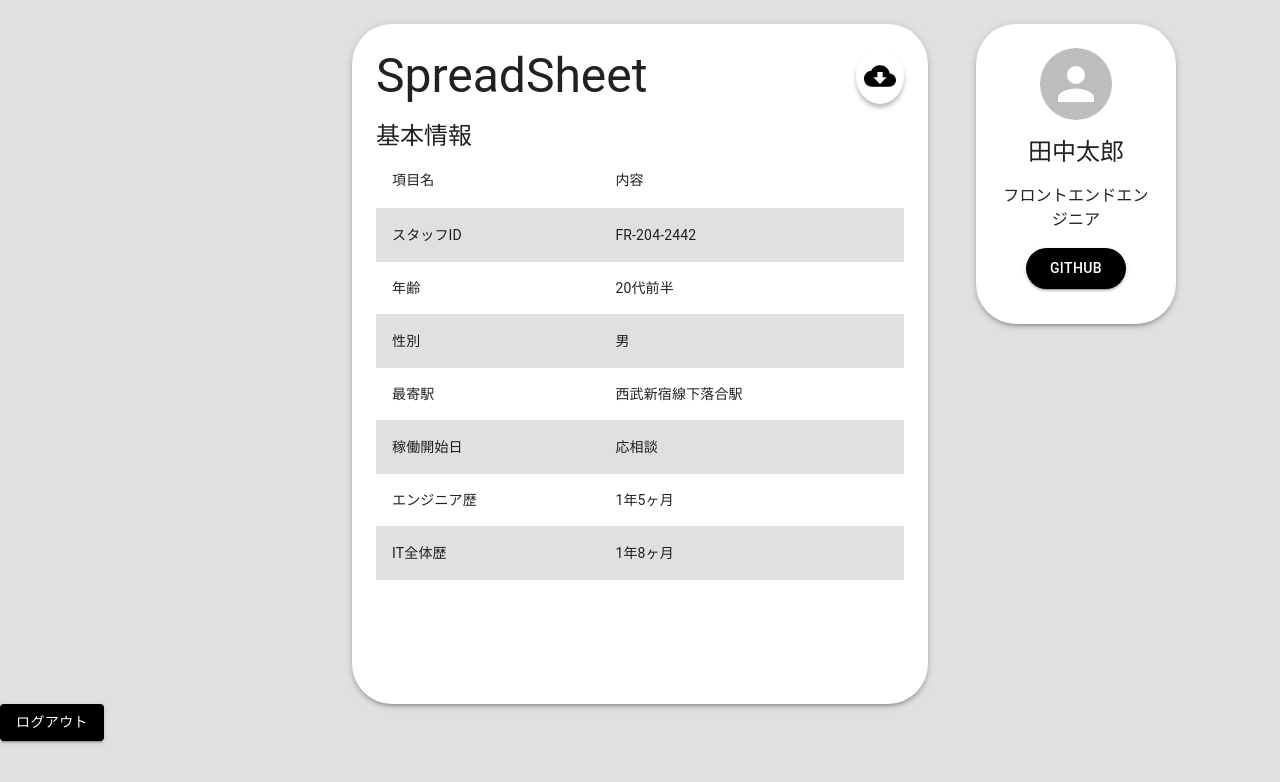
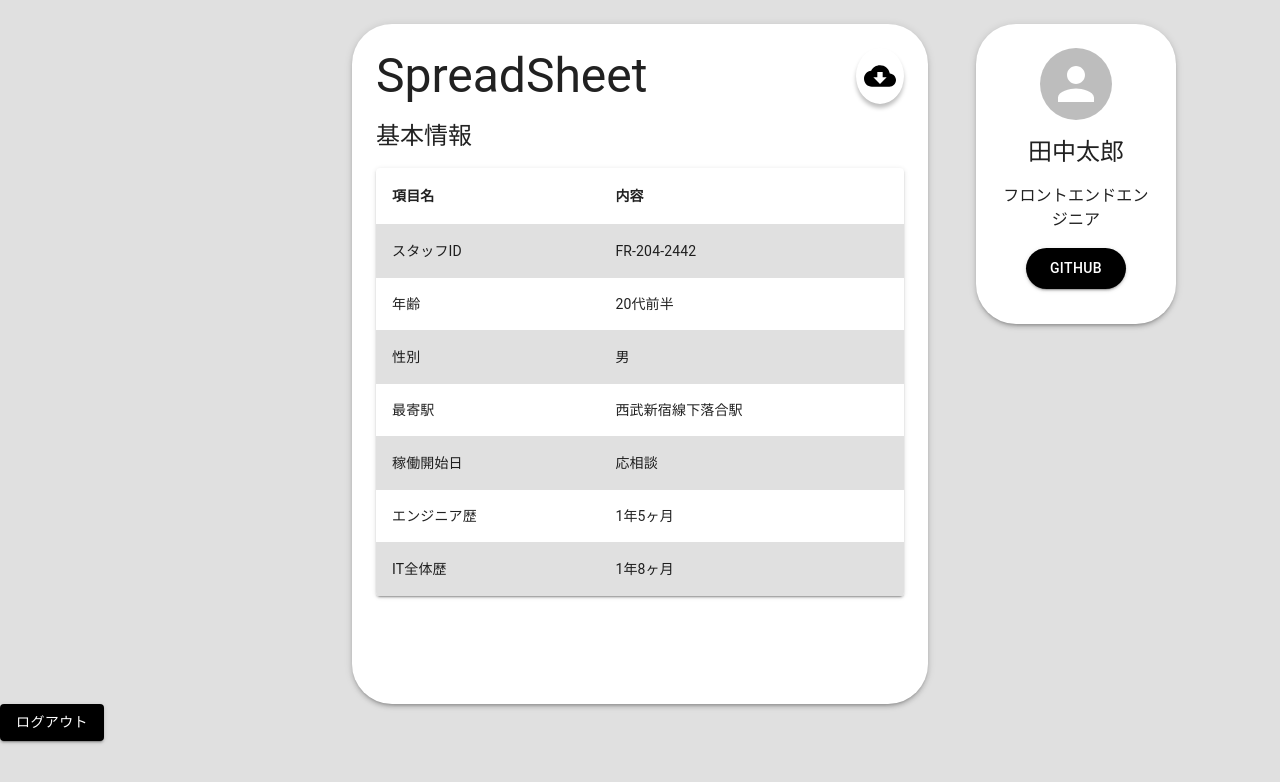
Before and after one commit to kosuke-17/techfolio, a Next.js app in the folder client/: page /home in a window 1280 px wide. Shown: the top 782 px of the page. Built offline with nearby package versions, Linux system fonts and the light colour scheme.

Commit message:
fix UserInformation

```diff
--- a/client/src/components/UserInformation/index.tsx
+++ b/client/src/components/UserInformation/index.tsx
@@ -5,15 +5,17 @@ import TableRow from '@mui/material/TableRow'
 import TableCell from '@mui/material/TableCell'
 import TableBody from '@mui/material/TableBody'
 import { styled } from '@mui/material/styles'
+import Paper from '@mui/material/Paper'
 import Typography from '@mui/material/Typography'
-import Box from '@mui/material/Box'
+import Stack from '@mui/material/Stack'
 
-const StyledUserInformation = styled(Box)(({ theme }) => ({
+const StyledUserInformation = styled(Stack)(({ theme }) => ({
   height: 600,
   paddingTop: theme.spacing(2),
 }))
 
 const UserInformation = () => {
+  const colums = [{ name: '項目名' }, { name: '内容' }]
   const rows = [
     { name: 'スタッフID', content: 'FR-204-2442' },
     { name: '年齢', content: '20代前半' },
@@ -24,14 +26,17 @@ const UserInformation = () => {
     { name: 'IT全体歴', content: '1年8ヶ月' },
   ]
   return (
-    <StyledUserInformation>
+    <StyledUserInformation spacing={2}>
       <Typography variant='h5'>基本情報</Typography>
-      <TableContainer>
-        <Table aria-label='simple table'>
+      <TableContainer component={Paper} elevation={2}>
+        <Table>
           <TableHead>
             <TableRow>
-              <TableCell>項目名</TableCell>
-              <TableCell>内容</TableCell>
+              {colums.map(({ name }) => (
+                <TableCell key={name} sx={{ fontWeight: 'bold' }}>
+                  {name}
+                </TableCell>
+              ))}
             </TableRow>
           </TableHead>
           <TableBody>
```
